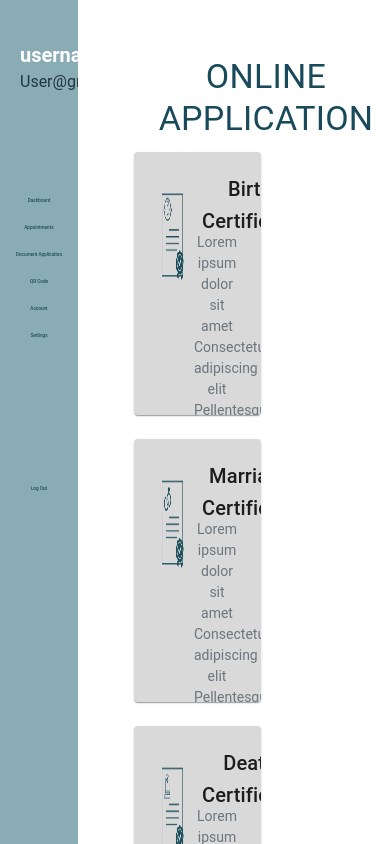
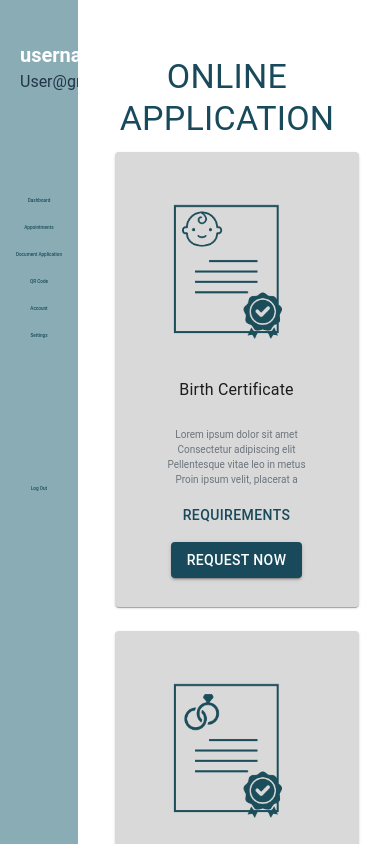
Before and after one commit to YuKARLO15/Bulak-Smart-Connect-JS, a React (Vite) app in the folder bulak-smart-connect-js/: page /ApplicationForm in a window 390 px wide. Shown: the top 844 px of the page. Built offline with nearby package versions, Linux system fonts and the light colour scheme.

Commit message:
media query nav & application

```diff
--- a/bulak-smart-connect-js/src/ApplicationComponents/ApplicationContent.css
+++ b/bulak-smart-connect-js/src/ApplicationComponents/ApplicationContent.css
@@ -2,7 +2,7 @@
     background-color: #D9D9D9 !important;
     border-radius: 8px;
     width: 30vw;
-    height: 30vh;
+    height: auto;
     text-align: center;
     padding: 5px;
 
@@ -66,3 +66,77 @@
     color: white;
     text-transform: none;
   }
+
+
+@media (max-width: 768px) {
+
+  .certificate-card {
+    width: 50vw;
+    height: auto;
+  margin-left: 20vw;
+  flex-direction: column;
+  }
+  .Card-Title {
+    font-size: 35px;
+  }
+
+  .OnlineApplicationTitle {
+    font-size: 14px;
+    margin-bottom: 10vh;
+  }
+
+  .title {
+    flex-direction: column;
+    height: auto;
+  }
+
+  .title img {
+    width: 20vw;
+    height: auto;
+    margin-right: 0;
+    margin-bottom: 10px;
+    justify-content: center;
+    align-self: center;
+  }
+
+  .title h6 {
+    font-size: 12px !important;
+  }
+
+  .ApplicationContentContainer {
+    width: 100vw;
+    margin-left: 0;
+
+  }
+
+  .details {
+    margin-left: 0;
+    font-size: 12px;
+  }
+
+  .actions {
+    flex-direction: column;
+    align-items: center;
+  }
+}
+
+@media (max-width: 480px) {
+  .certificate-card {
+    width: 60vw;
+    margin-left: 15vw;
+
+  }
+
+  .OnlineApplicationTitle {
+    font-size: 14px;
+  }
+
+  .title img {
+    width: 50vw;
+  }
+
+  .details {
+    font-size: 10px;
+  }
+
+}
--- a/bulak-smart-connect-js/src/ApplicationComponents/ApplicationContent.jsx
+++ b/bulak-smart-connect-js/src/ApplicationComponents/ApplicationContent.jsx
@@ -29,7 +29,8 @@ const ApplicationContent = () => {
               <CardContent>
 
                 <Typography variant="h6" className="title">
-                  <img src={cert.icon} alt={`${cert.title} Icon`} className="icon" /> {cert.title}
+                  <img src={cert.icon} alt={`${cert.title} Icon`} className="icon" />
+                  <Typography className='Card-Title'> {cert.title} </Typography>
                 </Typography>
                 <ul className="details">
                   <li>Lorem ipsum dolor sit amet</li>
--- a/bulak-smart-connect-js/src/AppointmentComponents/AppointmentContent.css
+++ b/bulak-smart-connect-js/src/AppointmentComponents/AppointmentContent.css
@@ -18,6 +18,7 @@
   color: #1e3a56;
   margin-top: 0cm;
 }
+
 .MiddleInitial input{
 width: 5vw !important;
 
```
